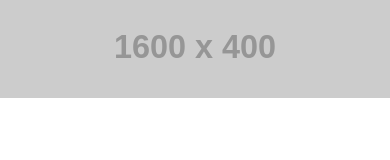
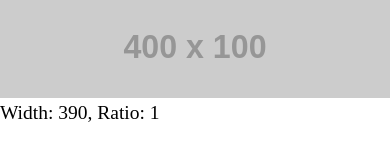
Before and after one commit to SamuelNjenga/quality-responsive-images, a plain HTML site: page index.html in a window 390 px wide. Drawn offline with Linux system fonts and the light colour scheme; placeholder pictures from the web are drawn by us.

Commit message:
feat: add srcset property for responsive images

```diff
--- a/index.html
+++ b/index.html
@@ -6,6 +6,23 @@
     <title>Responsive Images</title>
   </head>
   <body style="margin: 0">
-    <img style="width: 100vw" src="https://placehold.co/1600x400/png" />
+    <img
+      style="width: 100vw"
+      src="https://placehold.co/1600x400/png"
+      srcset="
+        https://placehold.co/400x100/png   400w,
+        https://placehold.co/800x200/png   800w,
+        https://placehold.co/1600x400/png 1600w
+      "
+    />
+    <div style="font-size: 5vw" id="data"></div>
+    <script>
+      window.addEventListener("resize", updateText);
+      updateText();
+      function updateText() {
+        const data = document.querySelector("#data");
+        data.textContent = `Width: ${window.innerWidth}, Ratio: ${window.devicePixelRatio}`;
+      }
+    </script>
   </body>
 </html>
```
